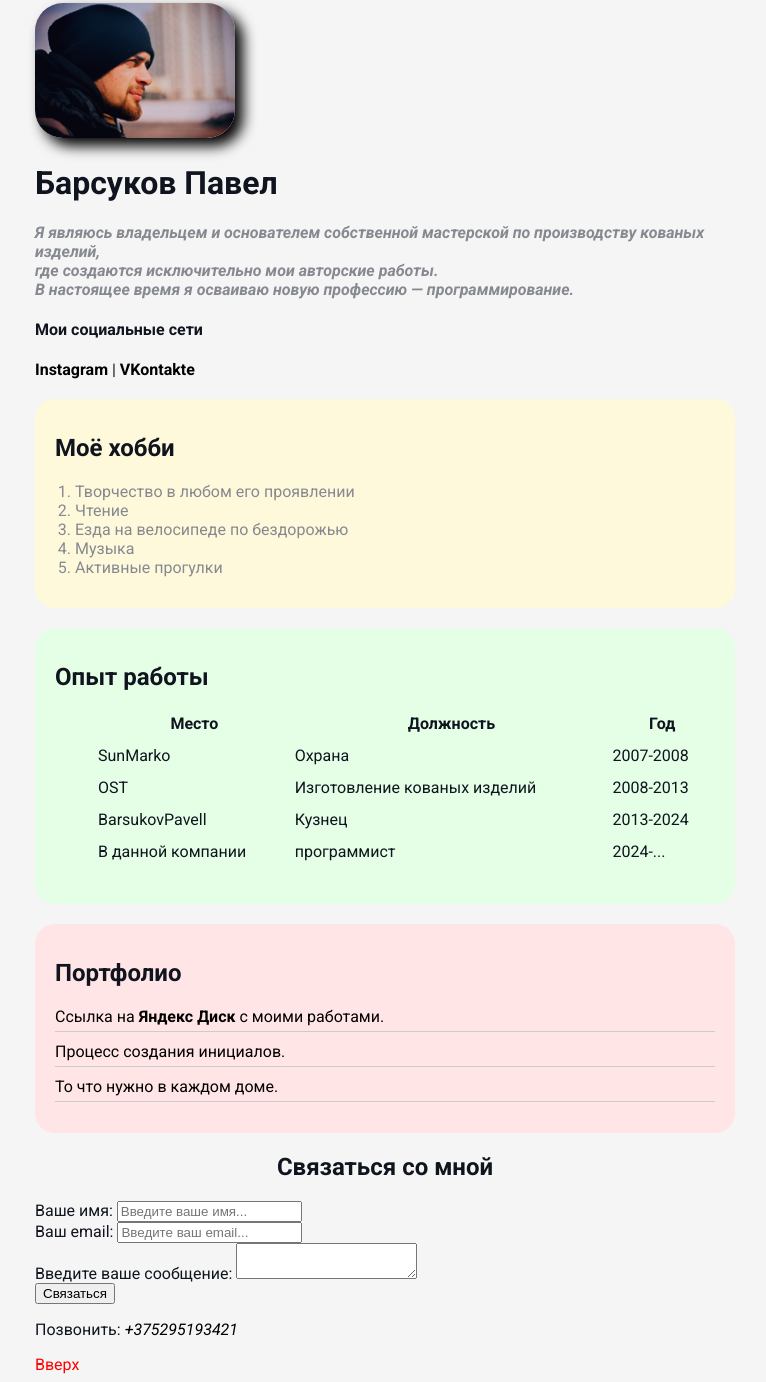
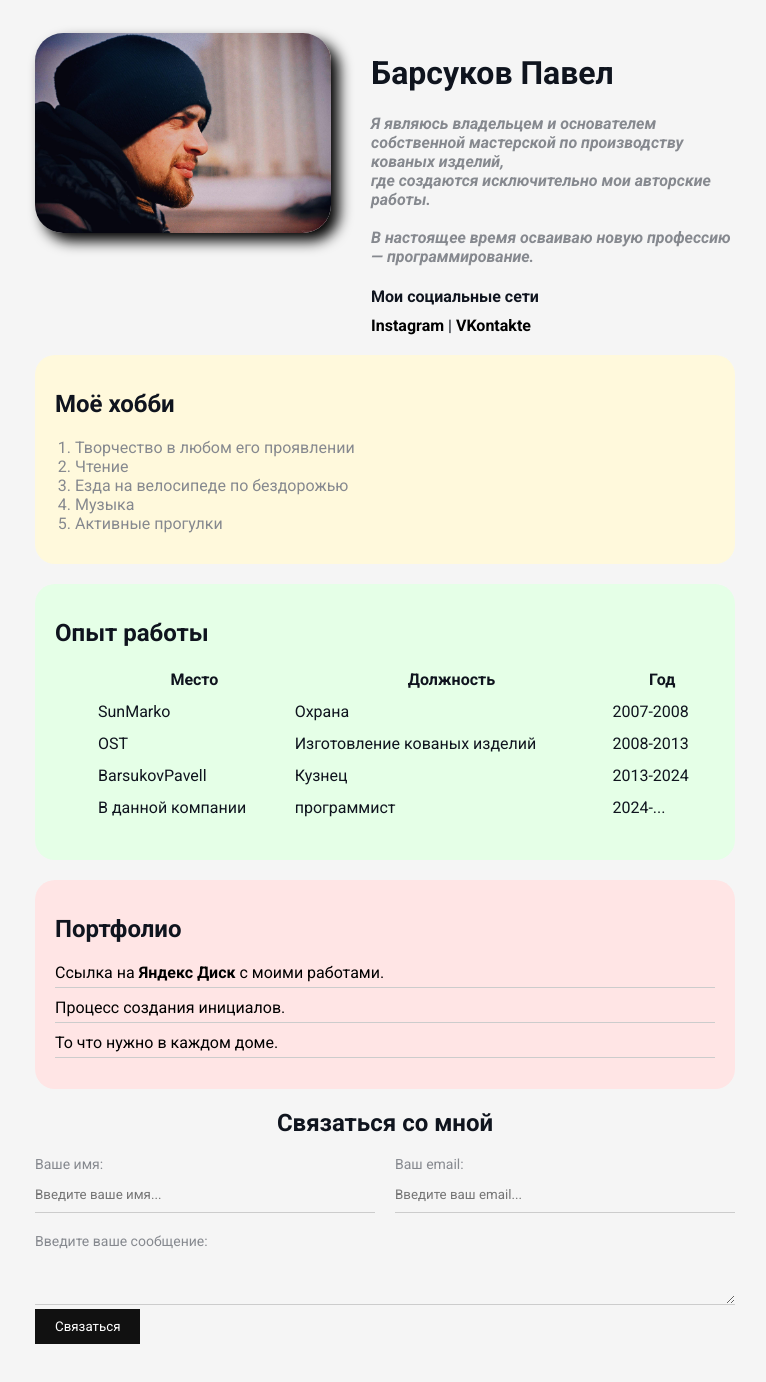
Before and after one commit to barsukovpavell/course_VD_copy, a plain HTML site: page index.html in a window 1280 px wide. Shown: the part 5-1387 px from the top of the page, without its empty margins (255-1021 px from the left). After the commit the page ends 1357 px from the top, so only its background shows below. Drawn offline with Linux system fonts and the light colour scheme.

Commit message:
+ batton

```diff
--- a/index.html
+++ b/index.html
@@ -13,10 +13,13 @@
     <body>
         <div class="info">
             <img src="avatar.jpg" alt="Моё фото" class="avatar_2">
+
+            <div class="info-text">
+
                 <h1>Барсуков Павел</h1>
                 <p>Я являюсь владельцем и основателем собственной мастерской по производству кованых изделий, <br>где
-                    создаются исключительно мои <strong>авторские работы.</strong></p>
-                <p>В настоящее время я осваиваю новую профессию — <strong>программирование.</strong> </p>
+                    создаются исключительно мои <strong>авторские работы.</strong></p> <br>
+                <p>В настоящее время осваиваю новую профессию — <strong>программирование.</strong> </p>
 
 
                 <h4>Мои социальные сети</h4>
@@ -28,6 +31,8 @@
                 <a href="https://vk.com/barsukovpavell" target="_blank" title="Здесь старый контент">
                     <strong>VKontakte</strong>
                 </a>
+            </div>
+
         </div>
 
         <div class="card bg-yellow">
@@ -75,7 +80,8 @@
         </div>
 
         <div class="card bg-red">
-                <h2>Портфолио</h2>
+            <h2>Портфолио </h2>
+
             <ul class="link-list">
 
                 <li> <a href="https://disk.yandex.by/a/ZeYKcNcDhvqVXw" target="_blank" title="Cklick">Ссылка на
@@ -87,11 +93,14 @@
                         title="Cklick">То что нужно в каждом доме.</a></li>
             </ul>
 
+
         </div>
 
         <div class="contact">
             <h2>Связаться со мной</h2>
+
             <form action="/">
+                <div class="row">
                     <div class="form-group">
                         <label for="name1">Ваше имя:</label>
                         <input type="text" id="name1" placeholder="Введите ваше имя...">
@@ -101,28 +110,33 @@
                         <label for="email_2">Ваш email:</label>
                         <input type="email" id="email_2" placeholder="Введите ваш email...">
                     </div>
+
+                </div>
+                <div class="form-group">
                     <label for="text">Введите ваше сообщение:</label>
 
                     <textarea id="text"></textarea>
-                    <div class="form-grup"></div>
+
+                </div>
+
+                <input class="btn" type="submit" value="Связаться">
 
 
-                        <input type="submit" value="Связаться">
-
-                        <p>Позвонить:
+                <!-- <p>Позвонить:
                         <a href="tel:+375295193421" title="позвонить">
                             <em>+375295193421</em>
                         </a>
-                        </p>
+                    </p> -->
             </form>
         </div>
 
-            <!-- <input type="submit" value="Вверх">  -->
-            <a href="index.html" id="button_V">Вверх</a>
+        <!-- <input type="submit" value="Вверх" class="call">
+        <a href="index.html" id="button_V">Вверх</a> -->
 </div>
 </body>
 
 </html>
+<!-- <img src="cover.jpg" alt=" обложка портфолио" class="cover"> -->
 <!-- cSpell.language: "en,ru", -->
 <!--     "editor.formatOnPaste": true,
                                                                     "editor.defaultFormatter": "
--- a/style.css
+++ b/style.css
@@ -1,7 +1,7 @@
 @import url("https://fonts.googleapis.com/css2?family=Roboto:ital,wght@0,100;0,300;0,400;0,500;0,700;0,900;1,100;1,300;1,400;1,500;1,700;1,900&display=swap");
 
 a {
-  color: black;
+  color: #000000;
   text-decoration: none;
 }
 
@@ -15,7 +15,8 @@ body {
 }
 
 .avatar_2 {
-  width: 200px;
+  width: auto;
+  height: 200px;
   border-radius: 28px;
   box-shadow: 8px 8px 14px rgba(0, 0, 0, 025);
 }
@@ -25,7 +26,16 @@ body {
   box-shadow: 8px 8px 14px rgba(0, 0, 0, 025);
 }
 .info {
+  display: flex;
   margin-bottom: 20px;
+}
+
+.info-text {
+  margin-left: 40px;
+}
+
+.info-text h4 {
+  margin-bottom: 10px;
 }
 
 .info p {
@@ -42,6 +52,9 @@ body {
 .conteiner {
   max-width: 700px;
   margin: auto;
+  padding-top: 30px;
+  /* flex-direction: column; */
+  /* align-items: center;  */
 }
 
 .bg-yellow {
@@ -90,21 +103,62 @@ body {
   padding-bottom: 10px;
 }
 
-.link-list{
+.link-list {
   list-style: none;
   padding: 0;
 }
-.link-list li{
+.link-list li {
   margin-bottom: 10px;
   padding-bottom: 5px;
   border-bottom: 1px solid #ccc;
 }
 
-.contact h2{
+.contact h2 {
   text-align: center;
 }
 
+.form-group label {
+  display: block;
+  font-size: 14px;
+  color: #86898f;
+}
 
+.form-group input,
+.form-group textarea {
+  width: 100%;
+  box-sizing: border-box;
+  border: none;
+  background: transparent;
+  border-bottom: 1px solid #ccc;
+  color: #000;
+  padding: 15px 0 10px;
+  outline: none;
+  font-family: inherit;
+}
+
+.row {
+  display: flex;
+  margin-bottom: 20px;
+}
+.row > .form-group {
+  width: 50%;
+}
+
+.row > .form-group:first-child {
+  margin-right: 20px;
+}
+.btn {
+  background: #111;
+  padding: 10px 20px;
+  color: #fff;
+  border: none;
+  font-family: inherit;
+  cursor: pointer;
+}
+
+.btn:hover {
+  opacity: 0.9;
+}
 
 /* .table td:nth-child(2){  псевдо-селектор (выделить один объект) */
 /* color: brown; */
```
Lines whose indentation alone changed are shown as unchanged.
